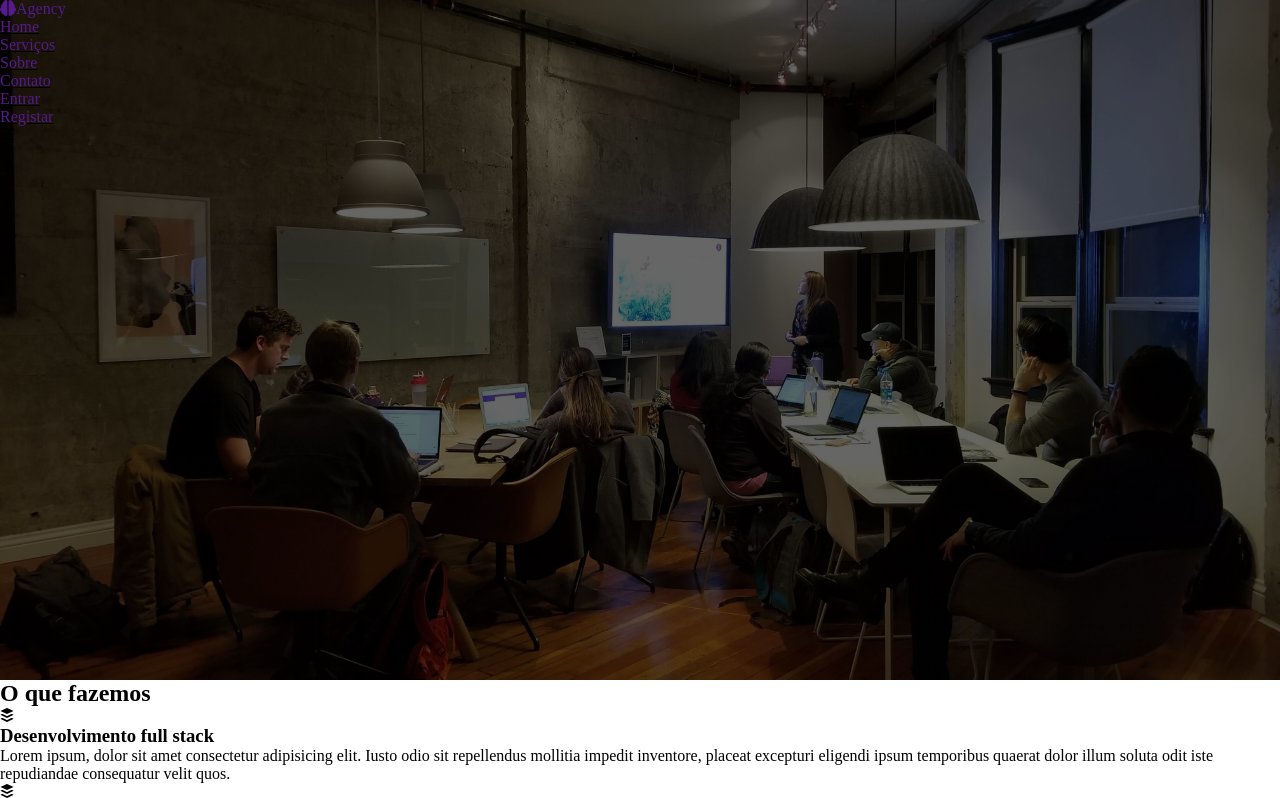
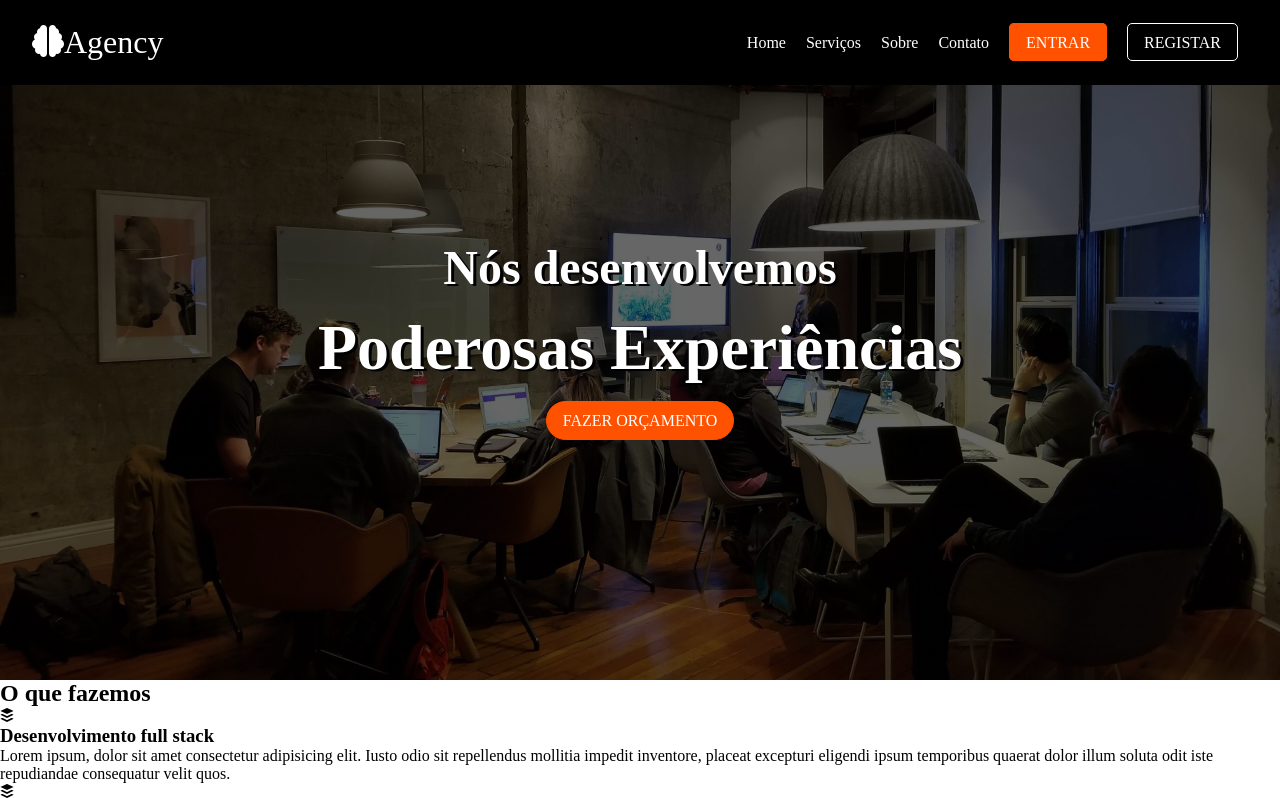
Before and after one commit to EusebioJoveth/jt-agency, a plain HTML site: page index.html in a window 1280 px wide. Shown: the top 798 px of the page. Drawn offline with Linux system fonts and the light colour scheme.

Commit message:
Header implementado

```diff
--- a/index.html
+++ b/index.html
@@ -21,9 +21,9 @@
                 <i class="fas fa-brain"></i>Agency
             </a>
             <nav>
-                <u class="nav-container-navbar">
+                <ul class="nav-container-navbar">
                     <li>
-                        <a href="">Home</a>
+                        <a style="text-decoration: none;" href="">Home</a>
                     </li>
                     <li>
                         <a href="">Serviços</a>
@@ -40,9 +40,14 @@
                     <li>
                         <a href="" class="btn">Registar</a>
                     </li>
-                </u>
+                </ul>
             </nav>
             <i class="fas fa-bars"></i>
+        </div>
+        <div class="title-container">
+            <h2>Nós desenvolvemos</h2>
+            <h1>Poderosas Experiências</h1>
+            <a href="#" class="btn btn-primary btn-rounded">Fazer Orçamento</a>
         </div>
     </header>
     <!--Servicos-->
--- a/sass/_utilities.sass
+++ b/sass/_utilities.sass
@@ -4,9 +4,44 @@
     padding: 0
     box-sizing: border-box
     font-familily: 'Lato'
-
-a
+  a
     text-decoration: none
 
-li
+
+  li
     list-style: none
+
+@mixin main-hover
+  transition: .3s
+
+  &:hover
+    color: $primary-color
+
+//PLACEHOLDER
+%title-text-shadow
+    text-shadow: 3px 2px $black
+
+//BTNS
+.btn
+    padding: .6rem 1rem
+    border: 1px solid $ligth-color
+    text-transform: uppercase
+    border-radius: 5px
+    transition: .3s
+    color: $ligth-color
+
+    &:hover
+        border-color: $primary-color
+        color: $primary-color
+
+    &-primary
+        background-color: $primary-color
+        border-color: $primary-color
+
+    &:hover
+        background-color: transparent
+
+    &-rounded
+        margin-top: 1rem
+        border-radius: 2rem
+        paddind: 1rem 1.5rem
--- a/sass/styles.sass
+++ b/sass/styles.sass
@@ -8,3 +8,55 @@
   height: 85vh
   background-size: cover
   background-position: center
+
+  .nav-container
+     display: flex
+     justify-content: space-between
+     position: fixed
+     top: 0
+     left: 0
+     width: 100%
+     padding: 1.5rem 2rem
+     background-color: $black
+     z-index: 10
+
+     .brand
+        color: $ligth-color
+        font-size: 2rem
+        @include main-hover
+
+     &-navbar
+        display: flex
+        align-items: center
+        height: 100%
+
+        li
+            margin: 5px 10px
+
+
+
+            a
+                text-decoration: none
+                color: $ligth-color
+                @include main-hover
+
+     .fas.fa-bars
+        font-ize: 2rem
+        color: #FFF
+        display: none
+
+  .title-container
+     color: $ligth-color
+     display: flex
+     flex-direction: column
+     align-items: center
+     justify-content: center
+     height: 100%
+
+     h2
+        font-size: 3rem
+        @extend %title-text-shadow
+     h1
+        font-size: 4rem
+        margin-top: 1rem
+        @extend %title-text-shadow
```
Also changed, not shown: css/styles.css, 1 other file.
